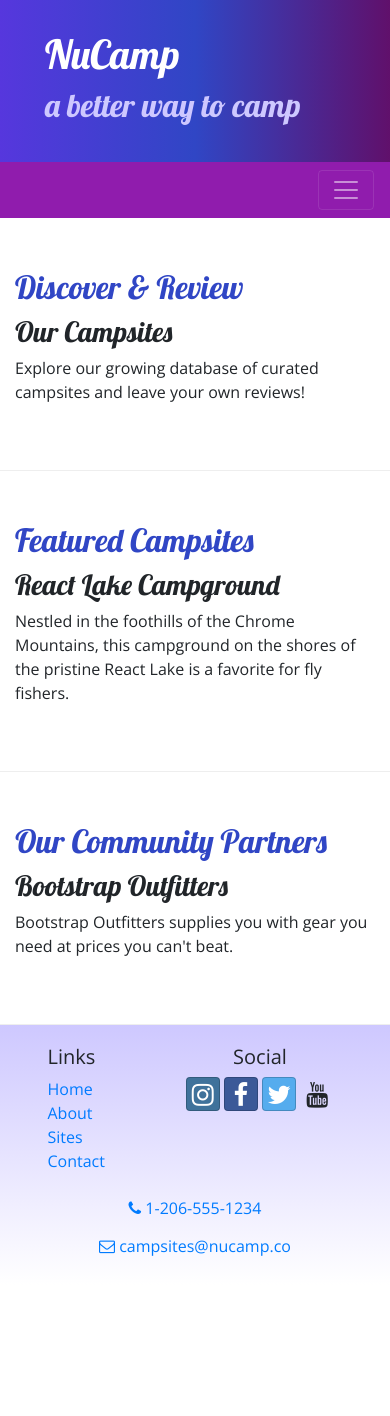
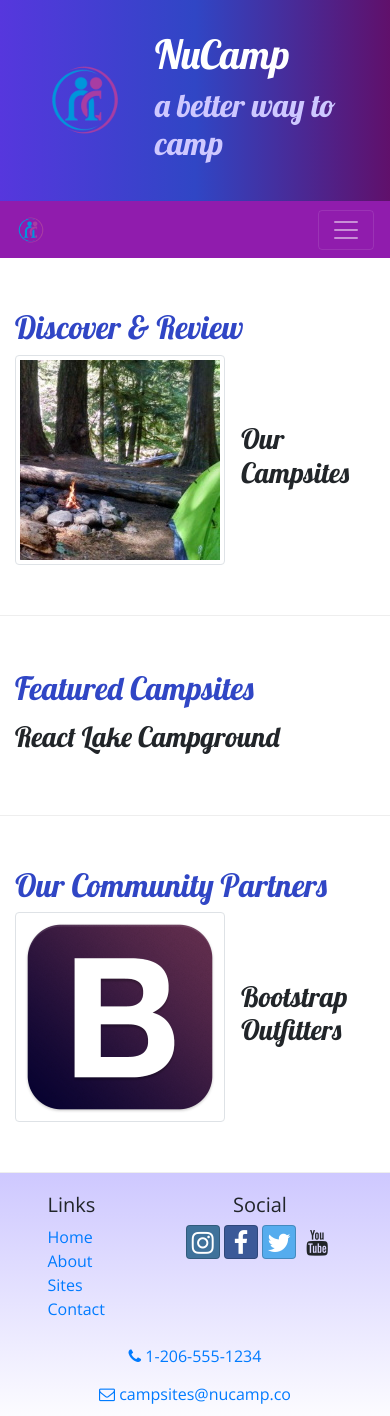
Before and after one commit to hkmarti/nucampsite, a website: page index.html in a window 390 px wide. Before the commit the page ends 1285 px from the top, so only its background shows below. Drawn offline with nearby package versions, Linux system fonts and the light colour scheme.

Commit message:
Images and Media

```diff
--- a/index.html
+++ b/index.html
@@ -25,6 +25,9 @@
     <header class="jumbotron jumbotron-fluid">
       <div class="container">
         <div class="row">
+            <div class="col-4 col-sm-3 col-md-2 align-self-center">
+                <img src="img/logo.png" class="img-fluid" />
+            </div>
             <div class="col">
                 <h1>NuCamp</h1>
                 <h2>a better way to camp</h2>
@@ -36,7 +39,8 @@
     <nav class="navbar navbar-expand-sm navbar-dark sticky-top">
 
         <div class="container">
-            <button class="navbar-toggler ml-auto" type="button" data-toggle="collapse" data-target="#nucampNavbar">
+            <a class="navbar-brand" href="#"><img src="img/logo.png" height="30" width="30"/></a>
+            <button class="navbar-toggler" type="button" data-toggle="collapse" data-target="#nucampNavbar">
                 <span class="navbar-toggler-icon"></span>
             </button>
             <div class="collapse navbar-collapse" id="nucampNavbar">
@@ -57,11 +61,13 @@
             </div>
 
             <div class="col">
+                <div class="media">
+                    <img class="d-flex mr-3 img-thumbnail" src="img/breadcrumb-trail-thumb.jpg" alt="Breadcrumb Trail" />
+                    <div class="media-body align-self-center">
                         <h3>Our Campsites</h3>
-                <p>
-                    Explore our growing database of curated campsites and leave your own
-                    reviews!
-                </p>
+                        <p class="d-none d-sm-block">Explore our growing database of curated campsites and leave your own reviews!</p>
+                    </div>
+                </div>
             </div>
         </div>
 
@@ -72,7 +78,7 @@
 
             <div class="col">
                 <h3>React Lake Campground</h3>
-                <p>
+                <p class="d-none d-sm-block">
                     Nestled in the foothills of the Chrome Mountains, this campground on the
                     shores of the pristine React Lake is a favorite for fly fishers.
                 </p>
@@ -85,11 +91,16 @@
             </div>
 
             <div class="col">
+                <div class="media">
+                    <img class="d-flex mr-3 img-thumbnail" src="img/bootstrap-thumb.png" alt="Bootstrap Outfitters" />
+                    <div class="media-body align-self-center">
                     <h3>Bootstrap Outfitters</h3>
-                <p>
+                    <p class="d-none d-sm-block">
                         Bootstrap Outfitters supplies you with gear you need at prices you can't
                         beat.
                     </p>
+                    </div>
+                </div>
             </div>
         </div>
     </div>
```
Also changed, not shown: aboutus.html (+5 -1 lines), contactus.html (+9 -1 lines), img/bootstrap-thumb.png (added), img/breadcrumb-trail-thumb.jpg (added), img/breadcrumb-trail.jpg (added), img/chrome-river-thumb.jpg (added), img/chrome-river.jpg (added), img/logo.png (added), img/react-lake-thumb.jpg (added), img/react-lake.jpg (added). Lines whose indentation alone changed are shown as unchanged.
